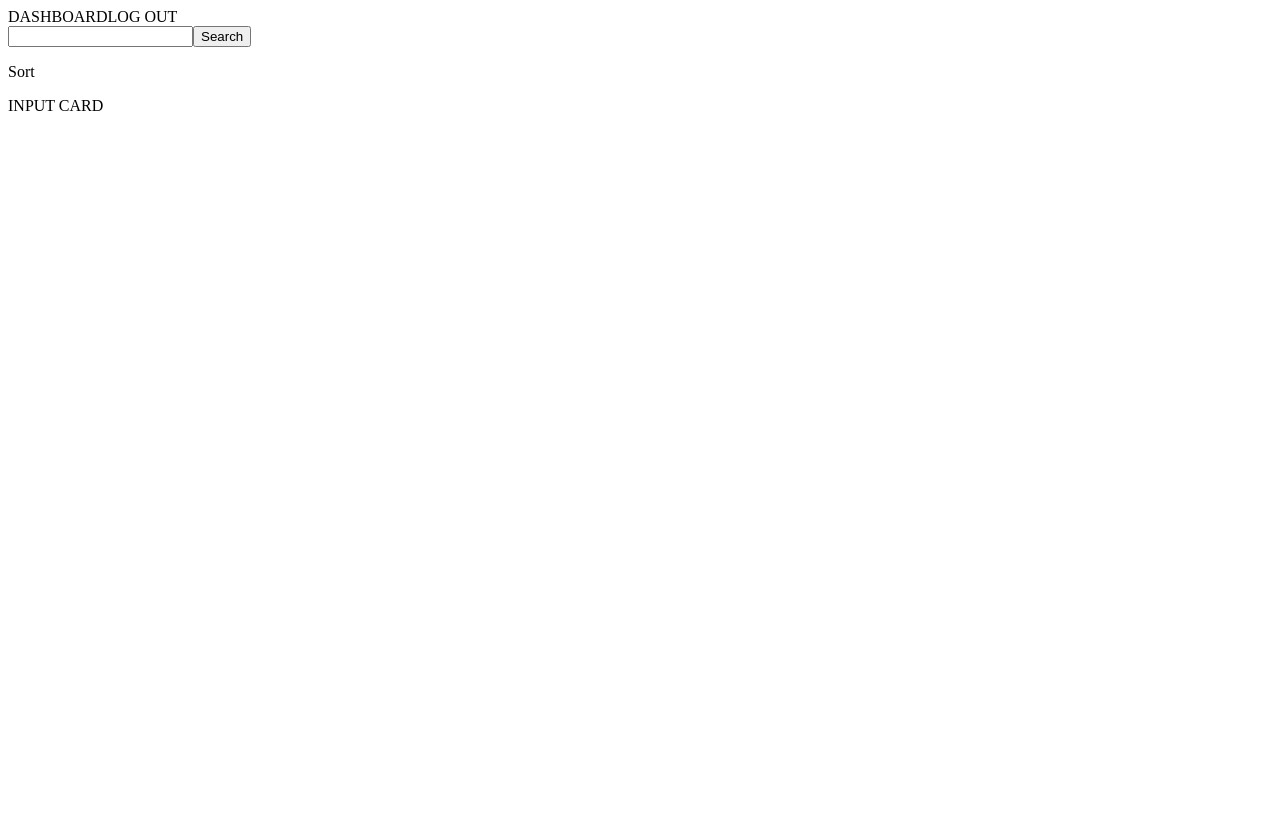
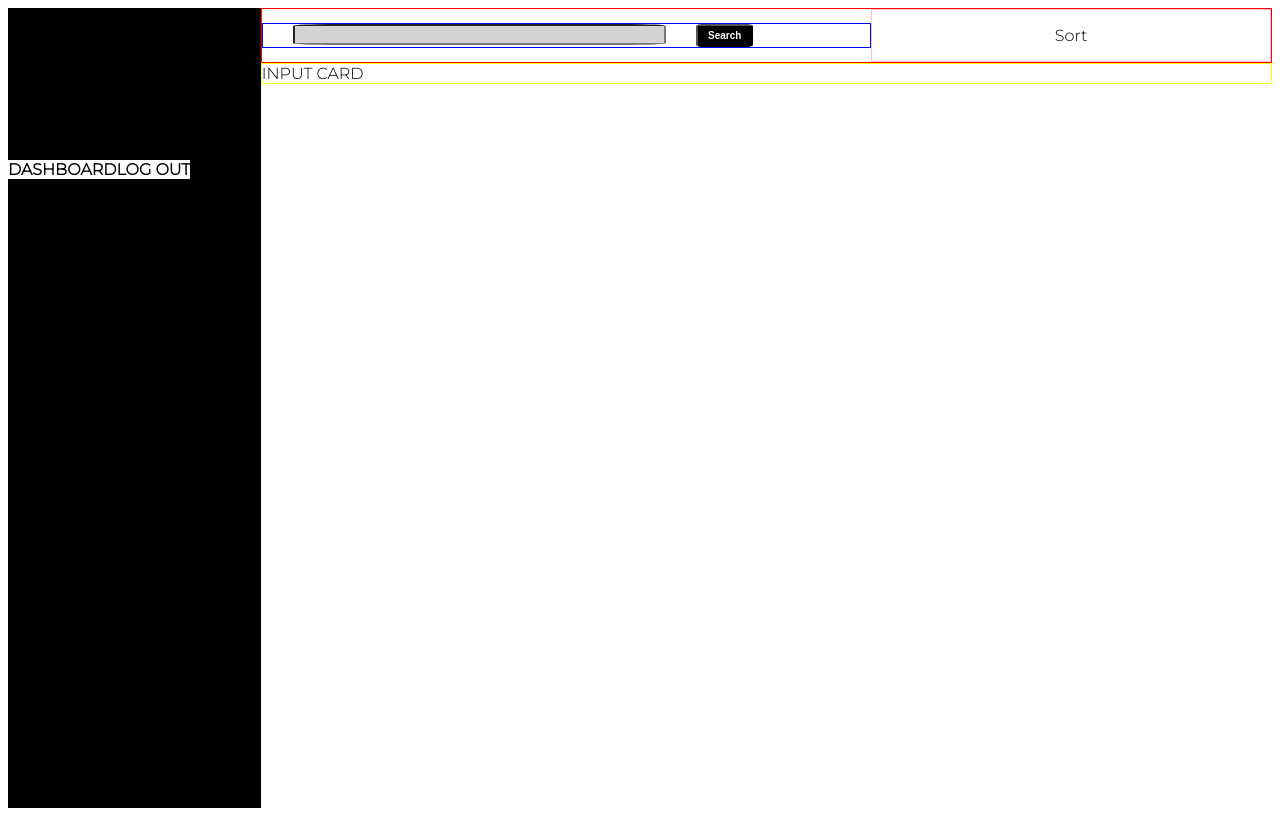
Before and after one commit to Filip-Zafran/coding-challenge, a React (Create React App) app: page / in a window 1280 px wide. Built offline with nearby package versions, Linux system fonts and the light colour scheme.

Commit message:
implement initial CSS

```diff
--- a/src/App.css
+++ b/src/App.css
@@ -1,38 +1,79 @@
-.App {
-  text-align: center;
+.app {
+  display: grid;
+  grid-template-columns: 20% 80%;
+  font-family: Montserrat,
+    sans-serif;
+  height: 100vh;
 }
 
-.App-logo {
-  height: 40vmin;
-  pointer-events: none;
+.sidebar {
+  background-color: black;
+  font-weight: bold;
+  padding-top: 60%;
 }
 
-@media (prefers-reduced-motion: no-preference) {
-  .App-logo {
-    animation: App-logo-spin infinite 20s linear;
-  }
+.sidebar a {
+  background-color: white;
 }
 
-.App-header {
-  background-color: #282c34;
-  min-height: 100vh;
+.header {
   display: flex;
-  flex-direction: column;
+  border: solid 1px red;
+}
+
+.search {
+  flex-grow: 1;
+  align-self: center;
+  border: solid 1px blue;
+}
+
+.search input {
+  background-color: lightgray;
+  width: 60%;
+}
+
+.filter {
   align-items: center;
   justify-content: center;
-  font-size: calc(10px + 2vmin);
-  color: white;
+  display: flex;
+  flex-grow: 1;
+  border: solid 1px pink;
 }
 
-.App-link {
-  color: #61dafb;
+.result-area {
+
+  border: solid 1px yellow;
 }
 
-@keyframes App-logo-spin {
-  from {
-    transform: rotate(0deg);
-  }
-  to {
-    transform: rotate(360deg);
-  }
+button {
+  background-color: black;
+  color: white;
+  font-size: 10px;
+  padding: 4px 10px;
+  border-radius: 10%;
+  font-weight: bold;
 }
+
+input {
+  border-radius: 10%;
+  margin: 0 5%;
+}
+
+.dropdown {
+  position: relative;
+  display: inline-block;
+}
+
+.dropdown-content {
+  display: none;
+  position: absolute;
+  background-color: #f9f9f9;
+  min-width: 160px;
+  box-shadow: 0px 8px 16px 0px rgba(0, 0, 0, 0.2);
+  padding: 12px 16px;
+  z-index: 1;
+}
+
+.dropdown:hover .dropdown-content {
+  display: block;
+}
```
